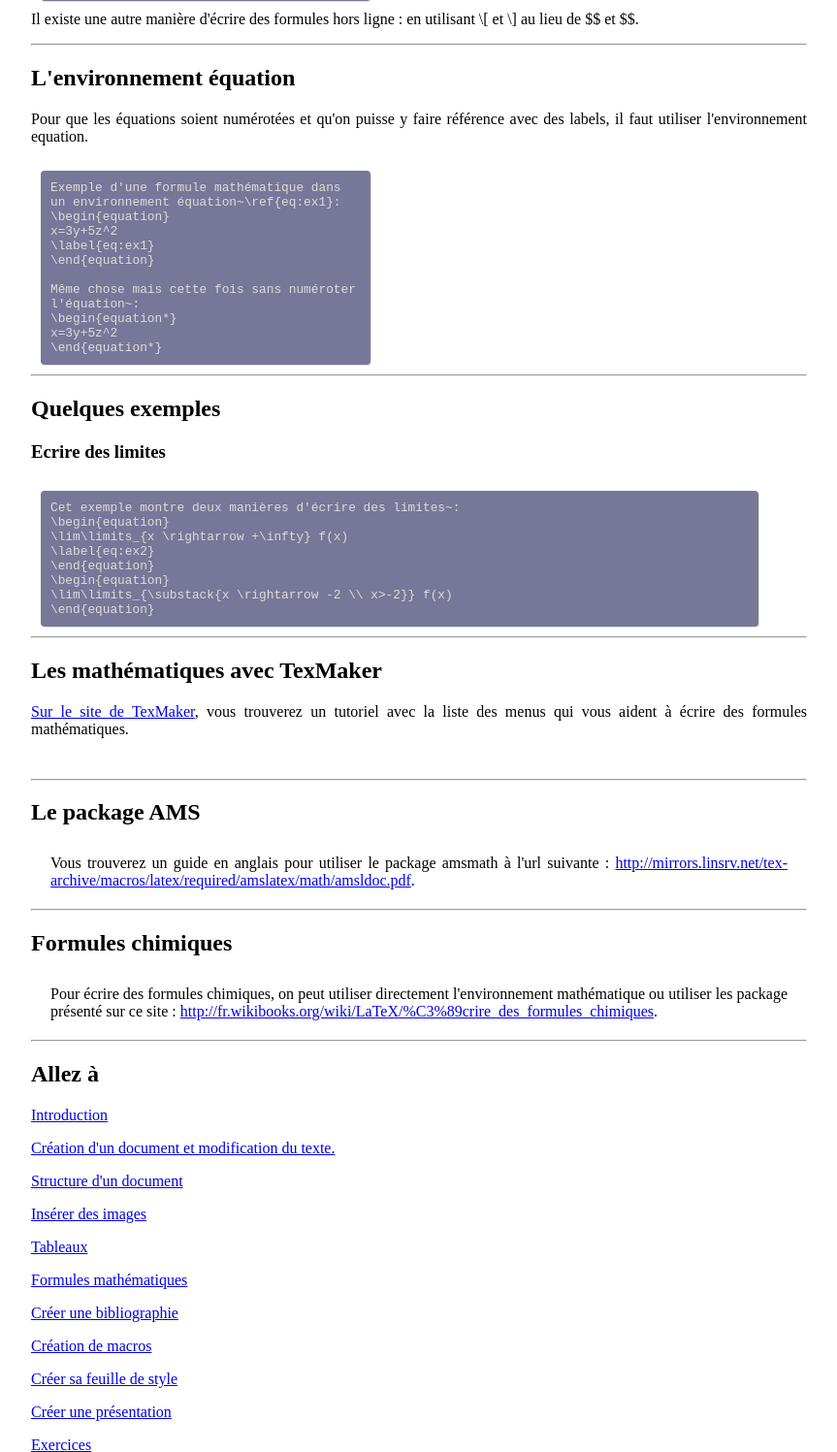
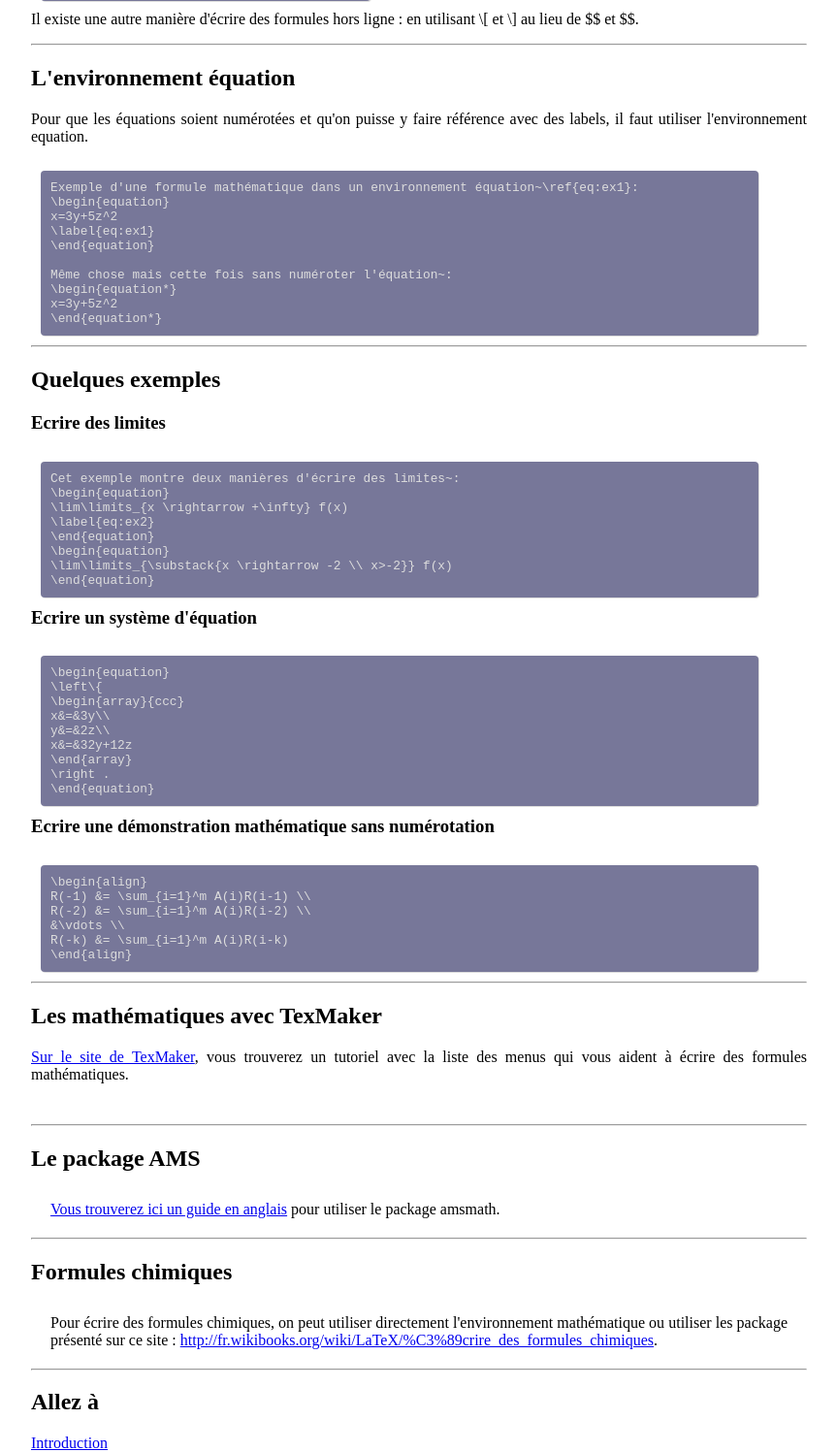
Before and after one commit to clairedune/coursLatex, a PHP site: page /maths.php in a window 1280 px wide. Shown: the part 446-1943 px from the top of the page at 97% size, without its empty margins (208-1071 px from the left). Run offline with PHP 8.4, Linux system fonts and the light colour scheme.

Commit message:
ajout de la doc ams

```diff
--- a/maths.php
+++ b/maths.php
@@ -56,7 +56,7 @@
         Pour que les équations soient numérotées et qu'on puisse y faire référence avec des labels, il faut utiliser l'environnement equation.
       </p>
 
-       <div class="code" style="float:left;width:40%;" >
+       <div class="code" style="float:left;width:90%;" >
 
             Exemple d'une formule mathématique dans un environnement équation~\ref{eq:ex1}: <br/>
                 \begin{equation}<br/>
@@ -90,6 +90,32 @@
 \lim\limits_{\substack{x \rightarrow -2 \\ x>-2}} f(x)<br/>
 \end{equation}<br/>
       </div>
+
+      <H3> Ecrire un système d'équation </H3>
+
+      <div class="code" style="float:left;width:90%;" >
+      \begin{equation}<br/>
+\left\{<br/>
+	\begin{array}{ccc}<br/>
+		x&=&3y\\<br/>
+		y&=&2z\\<br/>
+		x&=&32y+12z<br/>
+\end{array}<br/>
+\right .<br/>
+\end{equation}<br/>
+      </div>
+
+      <H3> Ecrire une démonstration mathématique sans numérotation </H3>
+
+      <div class="code" style="float:left;width:90%;" >
+      \begin{align}<br/>
+  R(-1) &= \sum_{i=1}^m A(i)R(i-1) \\<br/>
+  R(-2) &= \sum_{i=1}^m A(i)R(i-2) \\<br/>
+        &\vdots                    \\<br/>
+  R(-k) &= \sum_{i=1}^m A(i)R(i-k)<br/>
+\end{align}<br/>
+       </div>
+
       </div>
 
       <div style ="clear:both">
@@ -106,8 +132,7 @@
       <H2>Le package AMS</H2>
 
       <p class="texte">
-      Vous trouverez un guide en anglais pour utiliser le package amsmath à l'url suivante :
-      <a href="http://mirrors.linsrv.net/tex-archive/macros/latex/required/amslatex/math/amsldoc.pdf">http://mirrors.linsrv.net/tex-archive/macros/latex/required/amslatex/math/amsldoc.pdf</a>.
+      <a href="docs/amsldoc.pdf">Vous trouverez ici un guide en anglais</a> pour utiliser le package amsmath.
       </p>
 
 
```
Also changed, not shown: 1 other file.
